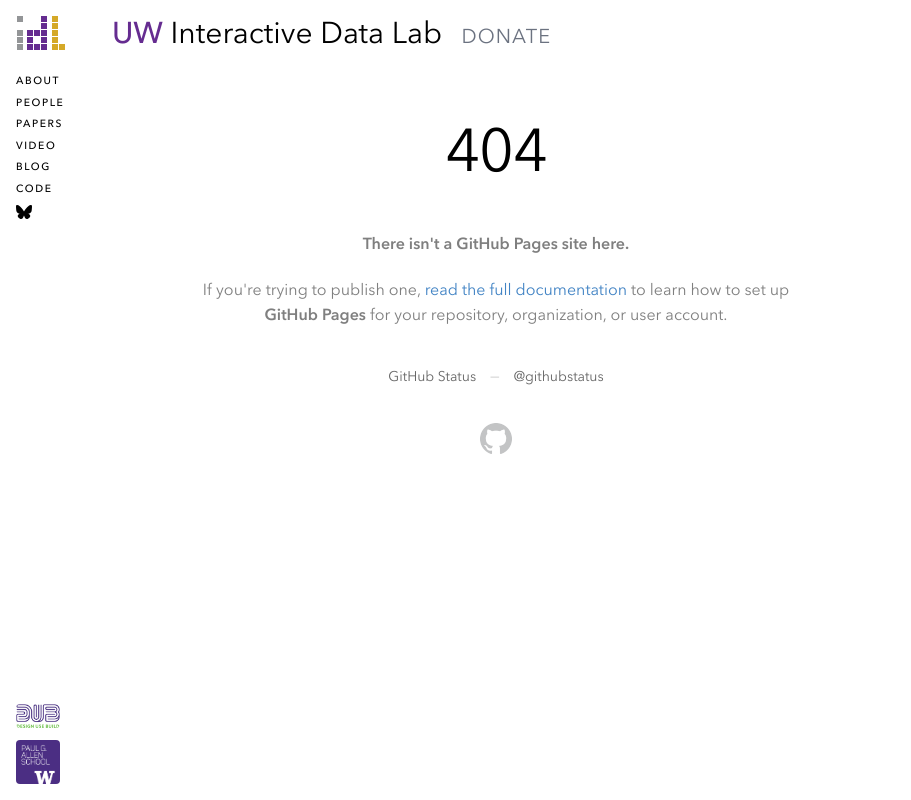
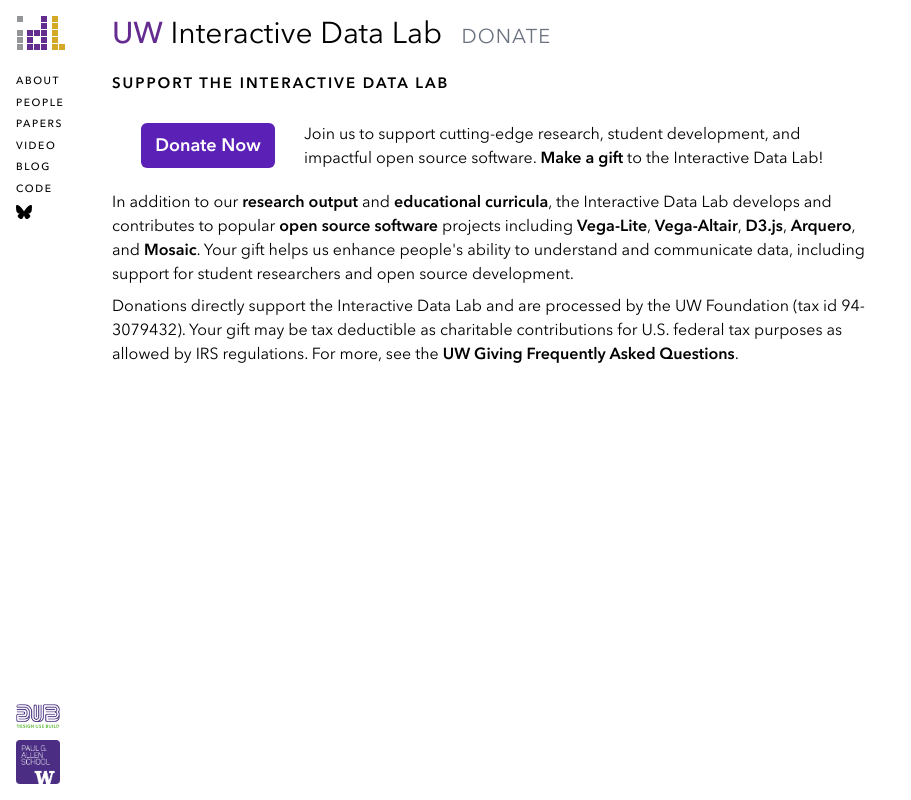
Before and after one commit to uwdata/uwdata.github.io, a SvelteKit app: page /donate in a window 1280 px wide. Before the commit this address had no page. Shown: the whole page, without its empty margins (0-911 px from the left). Built offline with nearby package versions, Linux system fonts and the light colour scheme.

Commit message:
feat: Add donate page. (#41)
* feat: Add donate page.

* chore: Disable prettier.

```diff
--- a/eslint.config.js
+++ b/eslint.config.js
@@ -1,5 +1,4 @@
 // https://github.com/sveltejs/eslint-plugin-svelte/issues/732
-import eslintPluginPrettierRecommended from 'eslint-plugin-prettier/recommended';
 import eslintPluginSvelte from 'eslint-plugin-svelte';
 import js from '@eslint/js';
 import svelteParser from 'svelte-eslint-parser';
@@ -15,7 +14,6 @@
   js.configs.recommended,
   ...tsEslint.configs.strict,
   ...eslintPluginSvelte.configs['flat/recommended'],
-  eslintPluginPrettierRecommended, // must be last to override conflicting rules.
   {
     languageOptions: {
       globals: {
--- /dev/null
+++ b/src/routes/donate/+page.svelte
@@ -0,0 +1,47 @@
+<svelte:head>
+  <title>Donate to IDL</title>
+</svelte:head>
+
+<div class="lead">Support the Interactive Data Lab</div>
+
+<div class="md:hidden">
+  <p>
+    Join us to support cutting-edge research, student development, and impactful open source
+    software. <a
+      class="font-semibold"
+      href="https://www.washington.edu/giving/make-a-gift/?page=make&code=FND-152008">Make a gift</a
+    > to the Interactive Data Lab!
+  </p>
+  <div class="text-center pt-6 pb-8">
+    <a
+      href="https://www.washington.edu/giving/make-a-gift/?page=make&code=FND-152008"
+      class="rounded-md bg-violet-800 px-3.5 py-2.5 text-2xl font-semibold text-white shadow-xs focus-visible:outline-2 focus-visible:outline-offset-2 hover:bg-violet-100 focus-visible:outline-violet"
+      >Donate Now</a
+    >
+  </div>
+</div>
+
+<div class="hidden md:flex flex py-5 items-center">
+  <div class="w-48 flex-none text-center">
+    <a
+      href="https://www.washington.edu/giving/make-a-gift/?page=make&code=FND-152008"
+      class="rounded-md bg-violet-800 px-3.5 py-2.5 text-lg font-semibold text-white shadow-xs focus-visible:outline-2 focus-visible:outline-offset-2 hover:bg-violet-100 focus-visible:outline-violet"
+      >Donate Now</a
+    >
+  </div>
+  <div class="flex-auto pr-10">
+    Join us to support cutting-edge research, student development, and impactful open source
+    software. <a
+      class="font-semibold"
+      href="https://www.washington.edu/giving/make-a-gift/?page=make&code=FND-152008">Make a gift</a
+    > to the Interactive Data Lab!
+  </div>
+</div>
+
+<p>
+  In addition to our <a class="font-semibold" href="papers">research output</a> and <a class="font-semibold" href="https://idl.uw.edu/visualization-curriculum/">educational curricula</a>, the Interactive Data Lab develops and contributes to popular <a class="font-semibold" href="https://github.com/uwdata/">open source software</a> projects including <a class="font-semibold" href="https://vega.github.io/vega-lite">Vega-Lite</a>, <a class="font-semibold" href="https://altair-viz.github.io/">Vega-Altair</a>, <a class="font-semibold" href="https://d3js.org">D3.js</a>, <a class="font-semibold" href="https://idl.uw.edu/arquero">Arquero</a>, and <a class="font-semibold" href="https://idl.uw.edu/mosaic">Mosaic</a>. Your gift helps us enhance people's ability to understand and communicate data, including support for student researchers and open source development.
+</p>
+
+<p>
+  Donations directly support the Interactive Data Lab and are processed by the UW Foundation (tax id 94-3079432). Your gift may be tax deductible as charitable contributions for U.S. federal tax purposes as allowed by IRS regulations. For more, see the <a class="font-semibold" href="https://www.washington.edu/giving/contacts/faq">UW Giving Frequently Asked Questions</a>.
+</p>
```
